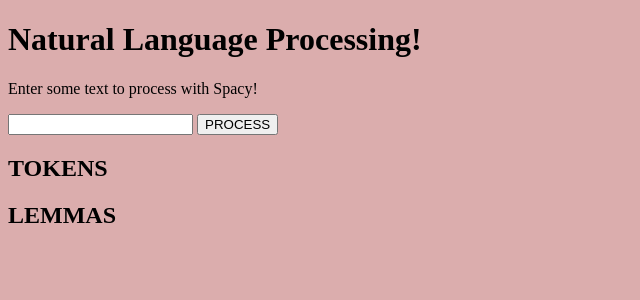
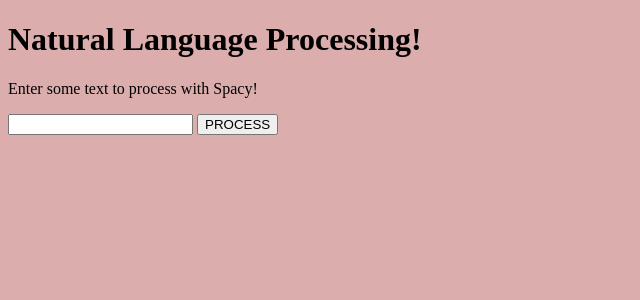
Before and after one commit to infinity-machine/nlp-sandbox, a Django app: template client/templates/index.html in a window 1280 px wide. Shown: the top 300 px of the page, without its empty margins (0-640 px from the left). Run offline with Django 4.2, Linux system fonts and the light colour scheme; the template is opened without the code that fills it, so the values that code supplies are empty; parts of the project's set-up code (start-up, migrations or seed data) failed here and were passed over.

Commit message:
pulled rendering

```diff
--- a/client/assets/js/index.js
+++ b/client/assets/js/index.js
@@ -3,10 +3,6 @@ const input = form.children[0];
 const data_node = document.getElementById('data');
 const tokens_list = data_node.children[0].children[1];
 const lemmas_list = data_node.children[1].children[1];
-
-// const table_node = document.getElementById('table');
-// const heading_row = table_node.children[0];
-
 
 function createAndAppendListItems(strings_array, list_element){
     strings_array.map((string) => {
@@ -17,37 +13,8 @@ function createAndAppendListItems(strings_array, list_element){
 };
 
 function renderData(data){
-    tokens_list.innerHTML = '';
-    lemmas_list.innerHTML = '';
-    createAndAppendListItems(data.tokens, tokens_list);
-    createAndAppendListItems(data.lemmas, lemmas_list);
+    console.log(data)
 };
-
-// CREATES AND APPENDS ELEMENTS TO A GIVEN NODE WITH GIVEN INNERTEXT VALUES
-// function appendTableRows(data_object, table_to_append, element_type){
-//     // strings_array.map((string, index) => {
-//     //     const new_row = document.createElement('tr');
-//     //     const item_to_add = document.createElement(element_type);
-//     //     item_to_add.innerText = string;
-//     //     new_row.appendChild(item_to_add)
-//     //     table_to_append.appendChild(new_row);
-//     // });
-//     data_object.tokens.map((string, index) => {
-//         const new_row = document.createElement('tr');
-//         const token = document.createElement('td');
-//         const lemma = document.createElement('td');
-//         token.innerText = string;
-//         lemma.innerText = data_object.lemmas[index];
-//         new_row.append(token, lemma)
-//         table_to_append.append(new_row)
-//     })
-// };
-
-// function renderTable(data){
-//     table_node.innerHTML = '';
-//     appendTableRows(data, table_node, 'td')
-// }
-
 
 async function fetchAPIResponse(string){
     const response = await fetch('/api/', {
@@ -65,7 +32,6 @@ async function handleSubmit(e){
     const response = await fetchAPIResponse(input.value);
     const data = await response.json();
     renderData(data);
-    // renderTable(data);
     input.value = '';
 };
 
--- a/client/templates/index.html
+++ b/client/templates/index.html
@@ -16,11 +16,11 @@
     </form>
     <div id="data">
         <div>
-            <h2>TOKENS</h2>
+            <h2></h2>
             <ol></ol>
         </div>
         <div>
-            <h2>LEMMAS</h2>
+            <h2></h2>
             <ul></ul>
         </div>
     </div>
--- a/server/nlp.py
+++ b/server/nlp.py
@@ -17,7 +17,6 @@ def processString(string):
         "tags": tags,
         "pos_tags": pos_tags,
         "dep_arcs": dep_arcs,
-        "heads": heads
     }
     pprint(data)
     return data
```
Also changed, not shown: server/settings.py (+9 -3 lines), static/js/index.js (+1 -35 lines).
